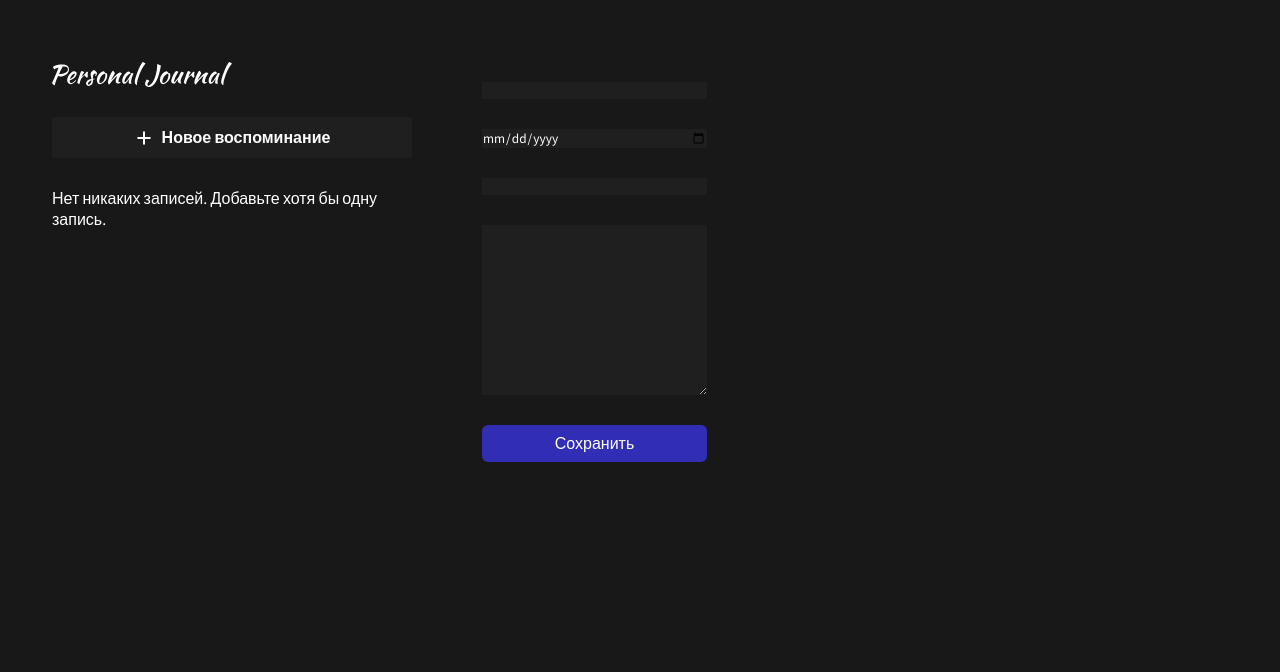
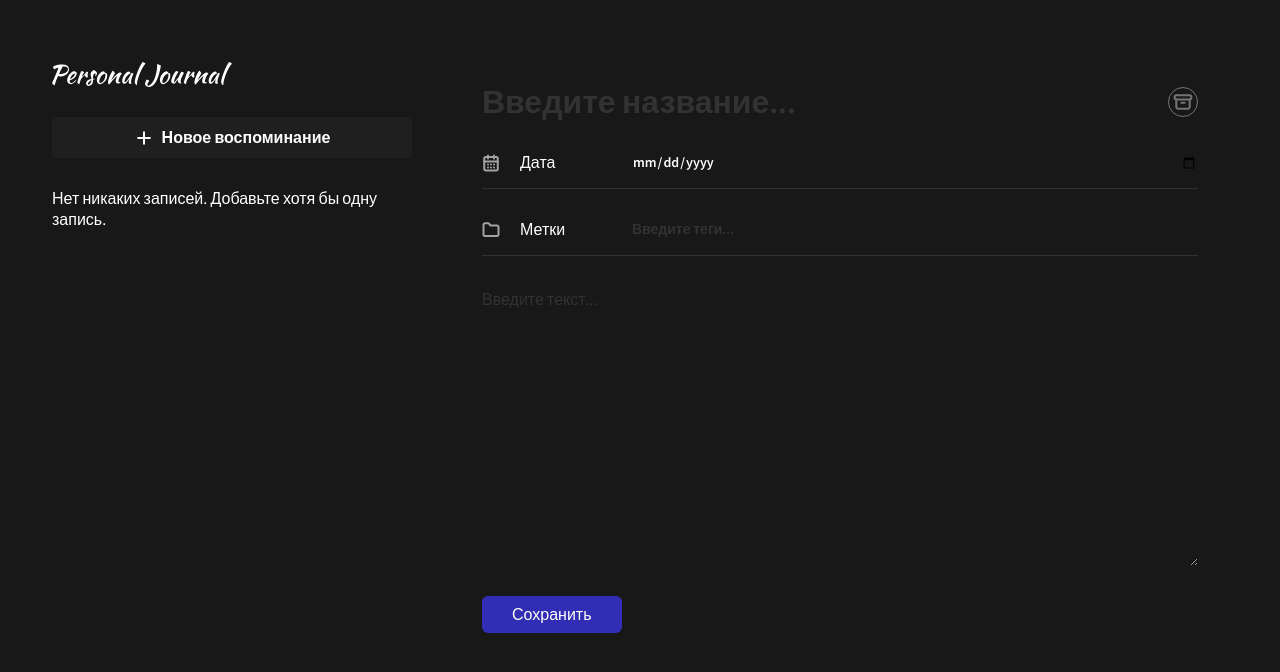
Before and after one commit to KTDKasp/react-vite-pers-journal, a React (Vite) app: page / in a window 1280 px wide. Shown: the top 672 px of the page. Built offline with nearby package versions, Linux system fonts and the light colour scheme.

Commit message:
Завершили стилизацию формы

```diff
--- a/src/components/Button/Button.css
+++ b/src/components/Button/Button.css
@@ -7,6 +7,7 @@
   background-color: #1a1a1a;
   cursor: pointer;
   transition: background-color 0.25s ease;
+  align-self: flex-start;
 }
 
 .accent {
--- a/src/components/JournalForm/JournalForm.css
+++ b/src/components/JournalForm/JournalForm.css
@@ -4,6 +4,53 @@
   gap: 30px;
 }
 
+.journal-form__title {
+  display: flex;
+  justify-content: space-between;
+  align-items: center;
+}
+
+.input-title {
+  border: none;
+  font-size: 2rem;
+  line-height: 2.5rem;
+  font-weight: 600;
+  background: none;
+}
+
+.form-label {
+  display: flex;
+  align-items: center;
+  gap: 20px;
+  min-width: 150px;
+}
+
+.form-row {
+  display: flex;
+  align-items: center;
+  margin-bottom: 15px;
+}
+
+.hr {
+  border: none;
+  border-bottom: 1px solid #323232;
+}
+
+.input {
+  background: none;
+  font-size: 0.875rem;
+  line-height: normal;
+  font-weight: 600;
+  width: 100%;
+}
+
+.textarea {
+  background: none;
+  font-size: 1rem;
+  font-weight: 400;
+  line-height: 1.75rem;
+}
+
 .invalid {
   border: 1px solid red;
 }
--- a/src/components/JournalForm/index.jsx
+++ b/src/components/JournalForm/index.jsx
@@ -44,23 +44,56 @@ export const JournalForm = ({ addJournalData }) => {
   return (
     <>
       <form className="journal-form" action="" onSubmit={addJournalItem}>
+        <div className="journal-form__title">
           <input
             type="text"
+            placeholder="Введите название..."
             name="title"
-          className={`input ${isFormValid.title ? '' : 'invalid'}`}
+            className={`input-title ${isFormValid.title ? '' : 'invalid'}`}
           />
+          <img src="./bin.svg" alt="Recycle bin" />
+        </div>
+
+        <div className="form-input">
+          <div className="form-row">
+            <label htmlFor="date" className="form-label">
+              <img src="./calendar.svg" alt="Календрарь" />
+              <span>Дата</span>
+            </label>
             <input
               type="date"
               name="date"
+              id="date"
               className={`input ${isFormValid.date ? '' : 'invalid'}`}
             />
-        <input type="text" name="tag" />
+          </div>
+          <hr className='hr'/>
+        </div>
+
+        <div className="form-input">
+          <div className="form-row">
+            <label htmlFor="tag" className="form-label">
+              <img src="./folder.svg" alt="Папка" />
+              <span>Метки</span>
+            </label>
+            <input
+              type="text"
+              name="tag"
+              id="tag"
+              className="input"
+              placeholder="Введите теги..."
+            />
+          </div>
+          <hr className='hr'/>
+        </div>
+
         <textarea
           name="post"
           id=""
           cols="30"
           rows="10"
-          className={`input ${isFormValid.post ? '' : 'invalid'}`}
+          placeholder='Введите текст...'
+          className={`textarea ${isFormValid.post ? '' : 'invalid'}`}
         ></textarea>
         <Button>Сохранить</Button>
       </form>
--- a/src/index.css
+++ b/src/index.css
@@ -26,6 +26,10 @@ input, textarea, select {
   border: none;
 }
 
+::placeholder {
+  color: #323232;
+}
+
 a {
   text-decoration: none;
 }
--- a/src/layouts/Body/Body.css
+++ b/src/layouts/Body/Body.css
@@ -1,3 +1,4 @@
 .body {
   padding: 50px 50px 30px 50px;
+  width: 100%;
 }
--- a/src/layouts/LeftPanel/LeftPanel.css
+++ b/src/layouts/LeftPanel/LeftPanel.css
@@ -1,5 +1,5 @@
 .left-panel {
-  max-width: 400px;
+  min-width: 400px;
   display: flex;
   flex-direction: column;
   padding: 30px 20px;
```
Also changed, not shown: public/bin.svg. Lines whose indentation alone changed are shown as unchanged.
